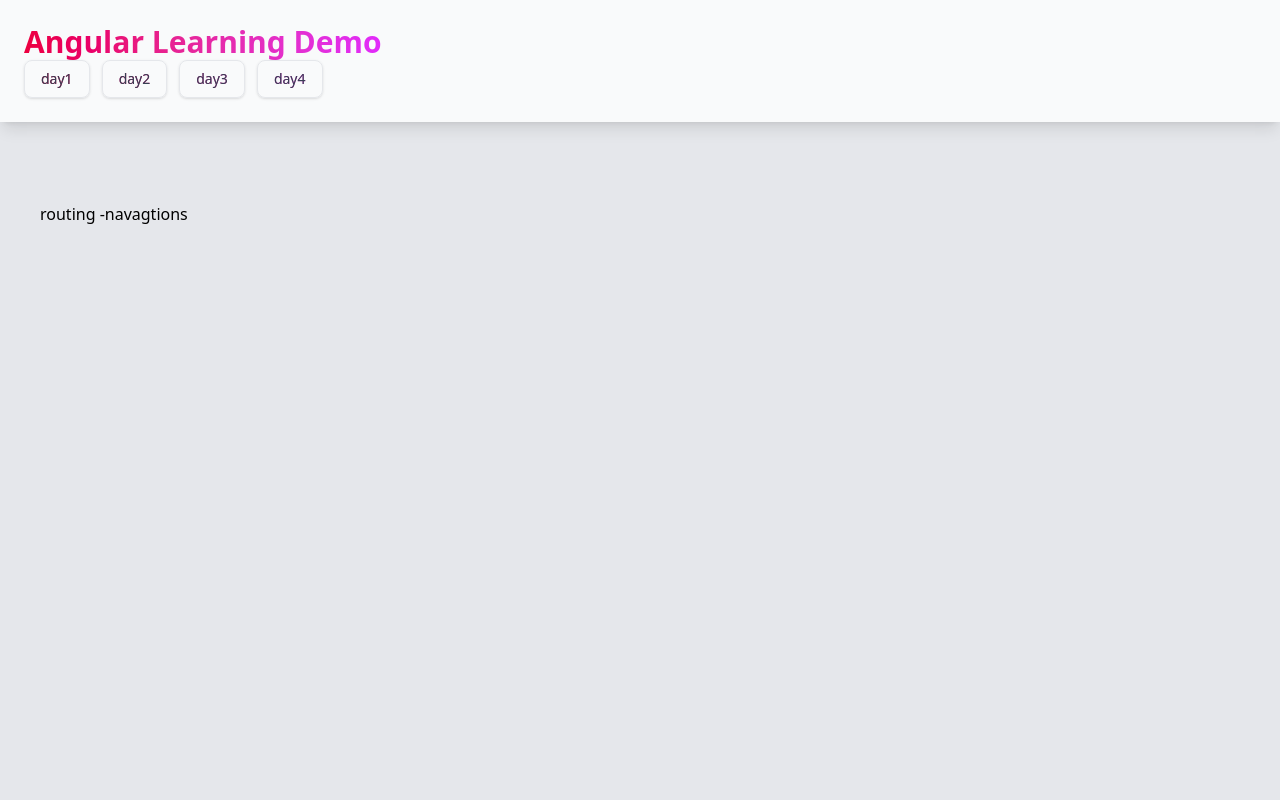
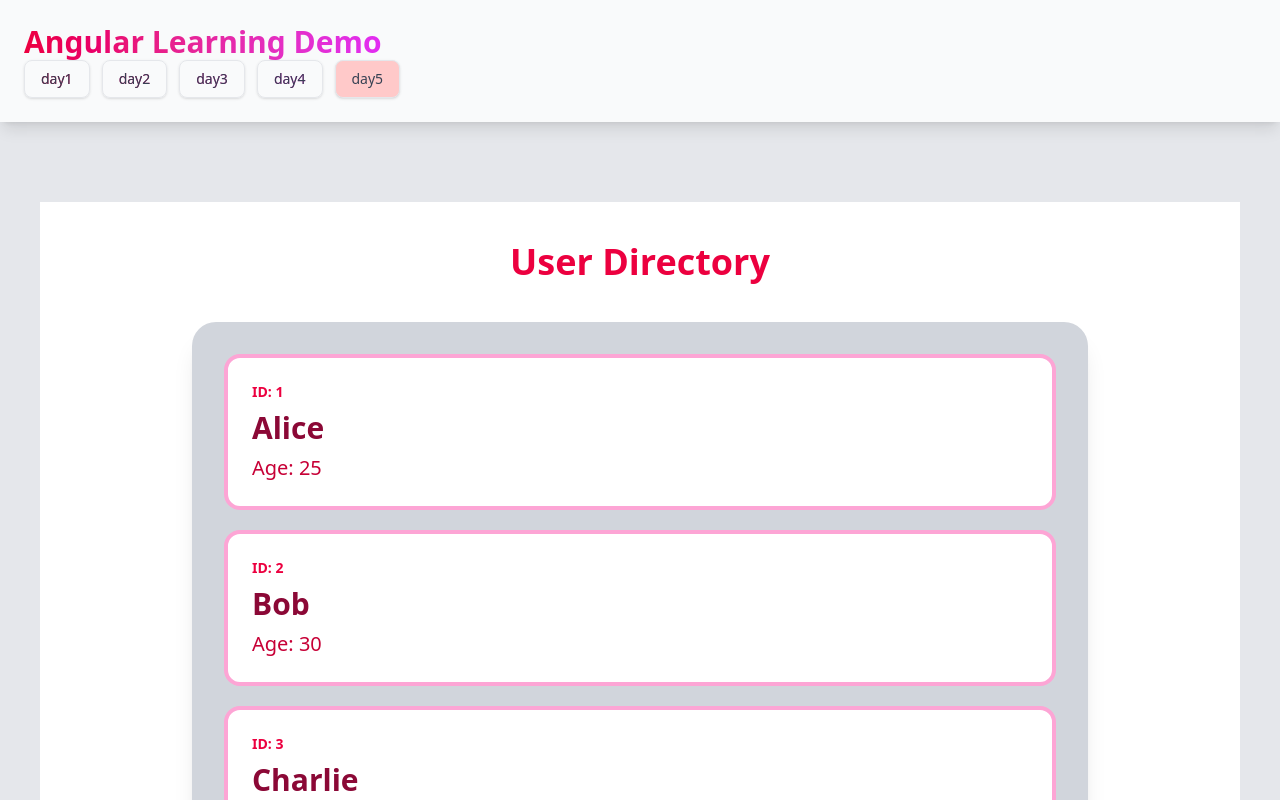
Before and after one commit to Moha2000-dev/LearnAngular, an Angular app: page /day5 in a window 1280 px wide. Shown: the top 800 px of the page. Built offline with nearby package versions, Linux system fonts and the light colour scheme.

Commit message:
add the user detiles

```diff
--- a/src/app/Copmonets/day5/day5.html
+++ b/src/app/Copmonets/day5/day5.html
@@ -1 +1,15 @@
-<p> routing -navagtions</p>
+<div class="min-h-screen bg-white p-10">
+    <h1 class="text-4xl font-bold text-rose-600 text-center mb-10">User Directory</h1>
+
+    <div class="max-w-4xl mx-auto bg-gray-300 rounded-3xl p-8 shadow-xl">
+        <div *ngFor="let user of user"
+             class="bg-white border-4 border-pink-300 rounded-2xl p-6 mb-5 last:mb-0 hover:border-rose-600 transition-colors">
+            <a [routerLink]="['/day5', user.id]">
+                <div class="text-sm font-bold text-rose-600 mb-2">ID: {{ user.id }}</div>
+                <div class="text-3xl font-bold text-rose-900 mb-2">{{ user.name }}</div>
+                <div class="text-xl text-rose-700">Age: {{ user.age }}</div>
+
+            </a>
+        </div>
+    </div>
+</div>
--- a/src/app/Copmonets/day5/day5.ts
+++ b/src/app/Copmonets/day5/day5.ts
@@ -1,11 +1,22 @@
 import { Component } from '@angular/core';
+
+import { CommonModule } from '@angular/common';
+import { RouterLink } from "@angular/router";
 
 @Component({
   selector: 'app-day5',
-  imports: [],
+  imports: [CommonModule, RouterLink],
   templateUrl: './day5.html',
   styleUrl: './day5.css',
 })
 export class Day5 {
-
+  // array of users with id and number names and ages
+  user = [
+    { id: 1, name: 'Alice', age: 25 },
+    { id: 2, name: 'Bob', age: 30 },
+    { id: 3, name: 'Charlie', age: 35 },
+    { id: 4, name: 'Diana', age: 28 },
+    { id: 5, name: 'Ethan', age: 32 },
+  ];
+//
 }
--- /dev/null
+++ b/src/app/Copmonets/day5/user/user.html
@@ -0,0 +1,11 @@
+
+<div class="max-w-2xl mx-auto bg-gray-100 rounded-2xl p-6 shadow-lg">
+  <h2 class="text-3xl font-bold text-rose-600 mb-6">User Details</h2>
+
+  <div
+    class="bg-white border-4 border-pink-300 rounded-2xl p-6 hover:border-rose-600 transition-colors"
+  >
+    <div class="text-sm font-bold text-rose-600 mb-2">ID: {{ userID }}</div>
+    <div class="text-3xl font-bold text-rose-900 mb-2">Name: {{ 'User ' + userID }}</div>
+  </div>
+</div>
--- /dev/null
+++ b/src/app/Copmonets/day5/user/user.ts
@@ -0,0 +1,29 @@
+import { CommonModule } from '@angular/common';
+import { Component } from '@angular/core';
+import { FormsModule } from '@angular/forms';
+import { ActivatedRoute } from '@angular/router';
+
+@Component({
+  selector: 'app-user',
+  imports: [CommonModule, FormsModule],
+  templateUrl: './user.html',
+  styleUrl: './user.css',
+})
+export class User {
+  // route parameter to get user id
+
+  userID: number | null = null;
+  newUser: any;
+  users: any;
+
+  constructor(private route: ActivatedRoute) {}
+
+  ngOnInit() {
+    this.route.params.subscribe((params) => {
+      if (params['id']) {
+        this.userID = +params['id']; // the '+' converts string 'id' to a number
+        console.log('User ID from route:', this.userID);
+      }
+    });
+  }
+}
--- a/src/app/app.routes.ts
+++ b/src/app/app.routes.ts
@@ -5,6 +5,7 @@
 import { Day4 } from './Copmonets/day4/day4';
 import { Day5 } from './Copmonets/day5/day5';
 import { PageNotFound } from './shared/page-not-found/page-not-found';
+import { User } from './Copmonets/day5/user/user';
 
 
 export const routes: Routes = [
@@ -14,6 +15,7 @@
     {path:"day3",component:Day3},
     {path:"day4",component:Day4},
     {path:"day5",component:Day5},
+    {path:"day5/:id",component:User},
     {path: '404', component: PageNotFound},
     {path: '**', redirectTo: '404' }
 
--- a/src/app/app.ts
+++ b/src/app/app.ts
@@ -24,4 +24,6 @@
 
 
   }
+
+
 }
--- a/src/app/shared/navbar/navbar.html
+++ b/src/app/shared/navbar/navbar.html
@@ -10,6 +10,7 @@
 
 <a routerLink="/day4" routerLinkActive="bg-red-200" [routerLinkActiveOptions]="{exact:true}"
 class="px-4  py-2 rounded-lg border border-gray-200 shadow-sm hover:shadow-md hover:bg-gray-100">day4</a>
-
+<a routerLink="/day5" routerLinkActive="bg-red-200" [routerLinkActiveOptions]="{exact:true}"
+class="px-4  py-2 rounded-lg border border-gray-200 shadow-sm hover:shadow-md hover:bg-gray-100">day5</a>
 
     </nav>
--- a/src/app/shared/page-not-found/page-not-found.html
+++ b/src/app/shared/page-not-found/page-not-found.html
@@ -1,7 +1,6 @@
-<body>
-  <div
-    class="min-h-screen bg-gradient-to-br from-rose-600 to-fuchsia-500 flex items-center justify-center p-4"
-  >
+<div
+  class="min-h-screen bg-gradient-to-br from-rose-600 to-fuchsia-500 flex items-center justify-center p-4"
+>
     <div class="text-center">
       <!-- 404 Number -->
       <div class="mb-8">
@@ -30,8 +29,18 @@
 
         <p class="text-gray-600 mb-8">
           The page you're looking for doesn't exist or has been moved. Let's get you back on track!
+
         </p>
+        <div>
+            <a href="#" class=" inline-block px-6 py-3 bg-rose-600 text-white "
+
+            >
+                Go to Homepage
+            </a>
+
       </div>
+
     </div>
+
   </div>
-</body>
+</div>
```
Also changed, not shown: src/app/Copmonets/day5/user/user.css (added), 1 other file (tests, documents, lock files or other folders).
